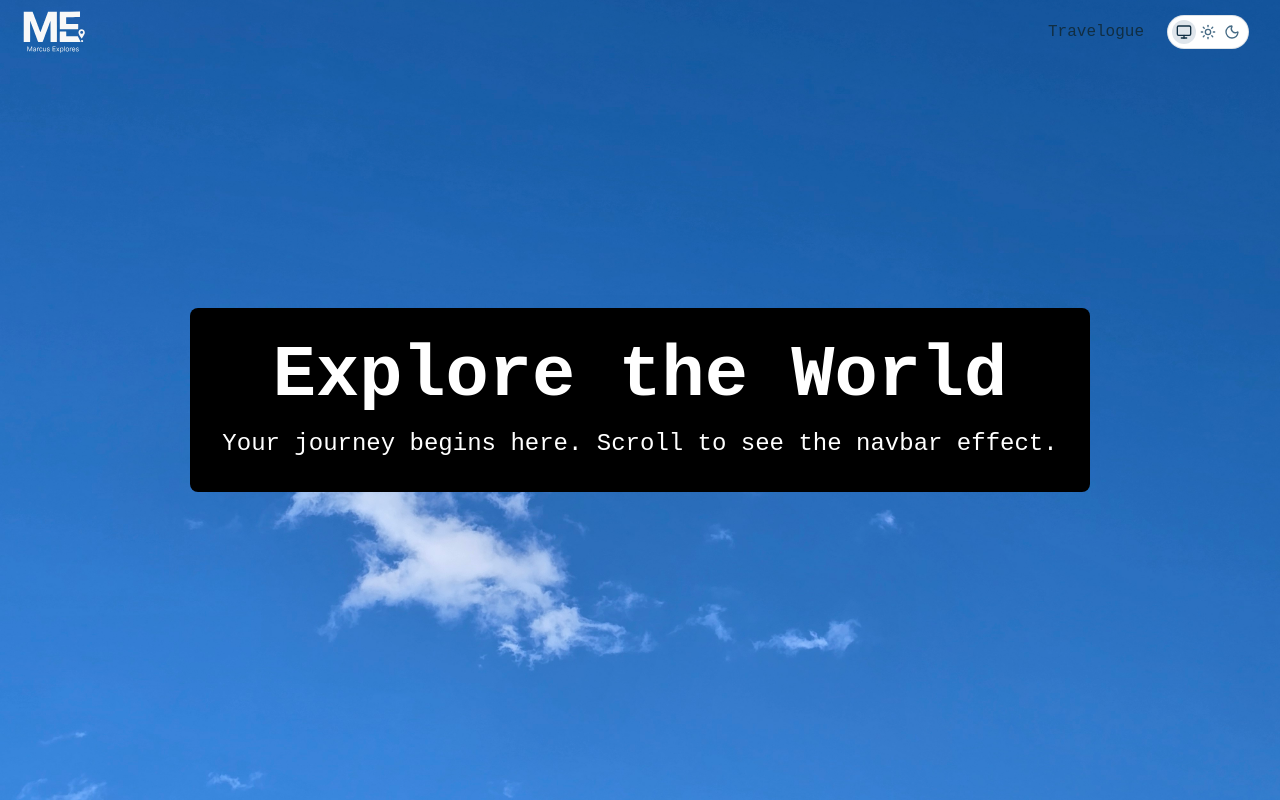
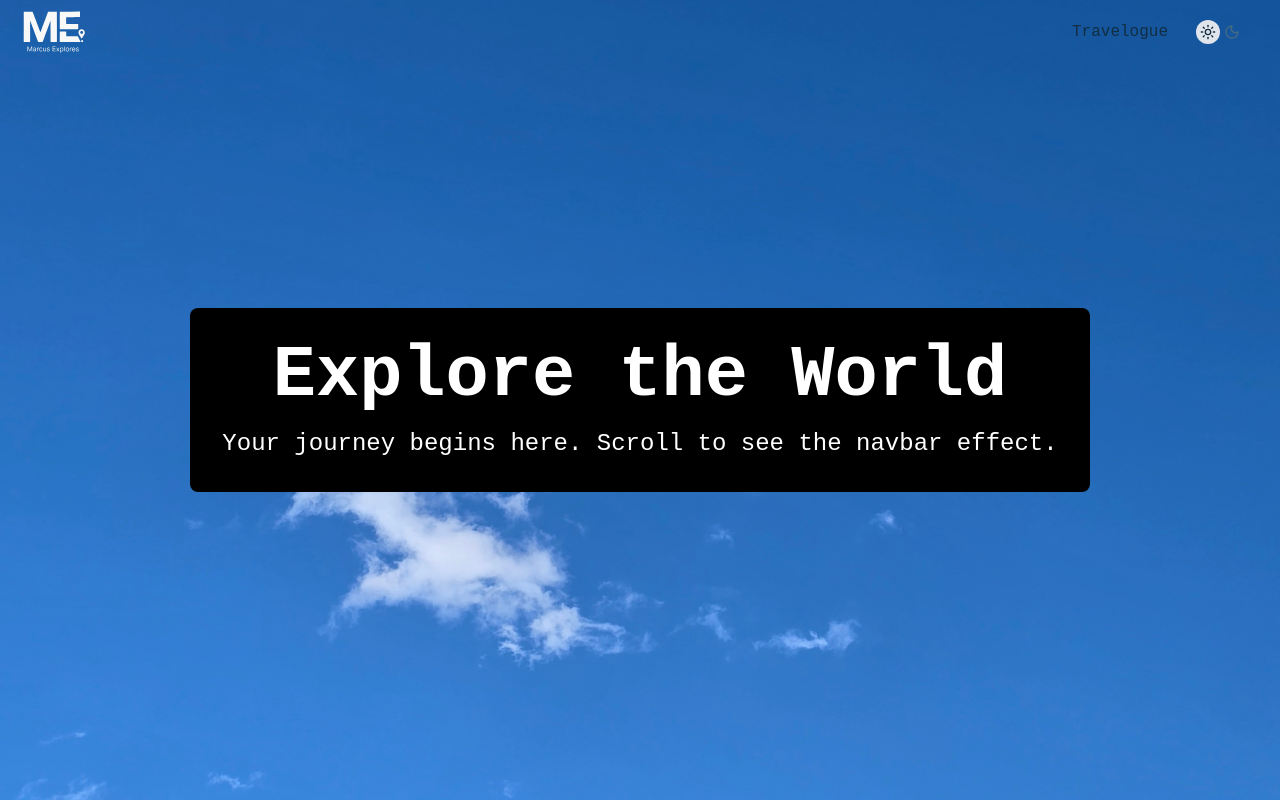
Before and after one commit to marcusexplores/marcusexplores.github.io, a React (Vite) app: page / in a window 1280 px wide. Both pictures are taken after a click on the button 1184 px from the left and 32 px from the top of the page. Shown: the top 800 px of the page. Built offline with nearby package versions, Linux system fonts and the light colour scheme.

Commit message:
fix light toggle animation

```diff
--- a/src/components/theme/ThemeSwitcher.tsx
+++ b/src/components/theme/ThemeSwitcher.tsx
@@ -1,5 +1,4 @@
 import { useCallback, useEffect, useState } from "react";
-import { motion } from "motion/react";
 import { cn } from "@/functions/cn";
 import type { Theme } from "./types";
 import { useTheme } from "./hooks";
@@ -31,10 +30,7 @@ export const ThemeSwitcher = ({ className }: ThemeSwitcherProps) => {
 
   return (
     <div
-      className={cn(
-        "relative isolate flex h-8 rounded-full bg-background p-1 ring-1 ring-border",
-        className
-      )}
+      className={cn("relative isolate flex h-8 rounded-full p-1", className)}
     >
       {themes.map(({ key, icon: Icon, label }) => {
         const isActive = theme === key;
@@ -44,15 +40,13 @@ export const ThemeSwitcher = ({ className }: ThemeSwitcherProps) => {
             aria-label={label}
             className="relative h-6 w-6 rounded-full"
             key={key}
-            onClick={() => { handleThemeClick(key as Theme); }}
+            onClick={() => {
+              handleThemeClick(key as Theme);
+            }}
             type="button"
           >
             {isActive && (
-              <motion.div
-                className="absolute inset-0 rounded-full bg-secondary"
-                layoutId="activeTheme"
-                transition={{ type: "spring", duration: 0.5 }}
-              />
+              <div className="absolute inset-0 rounded-full bg-secondary" />
             )}
             <Icon
               className={cn(
--- a/src/components/theme/data.ts
+++ b/src/components/theme/data.ts
@@ -1,12 +1,7 @@
-import { Monitor, Moon, Sun } from "lucide-react";
+import { Moon, Sun } from "lucide-react";
 import { THEME } from "./constants";
 
 export const themes = [
-  {
-    key: THEME.SYSTEM,
-    icon: Monitor,
-    label: `${THEME.SYSTEM} theme`,
-  },
   {
     key: THEME.LIGHT,
     icon: Sun,
```
